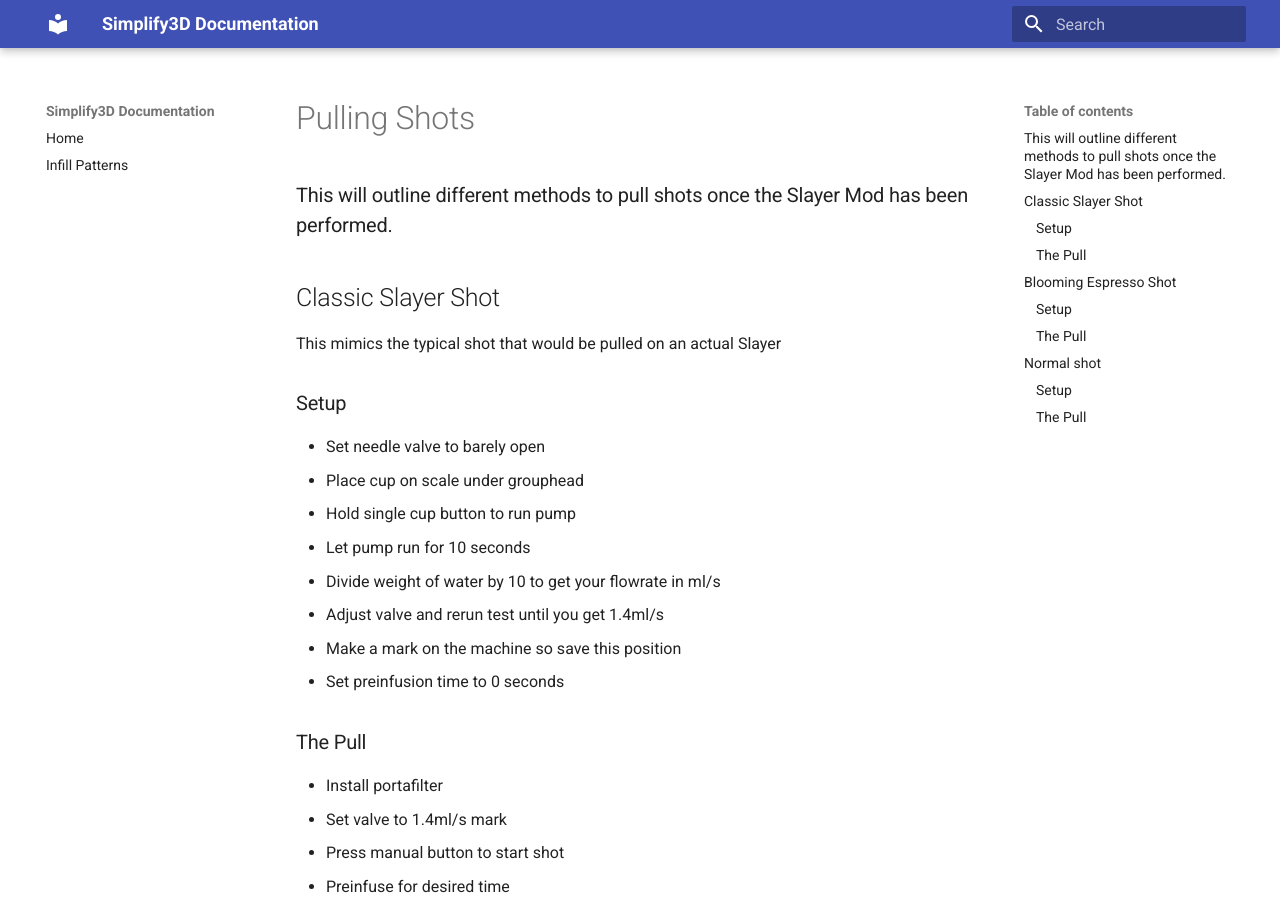
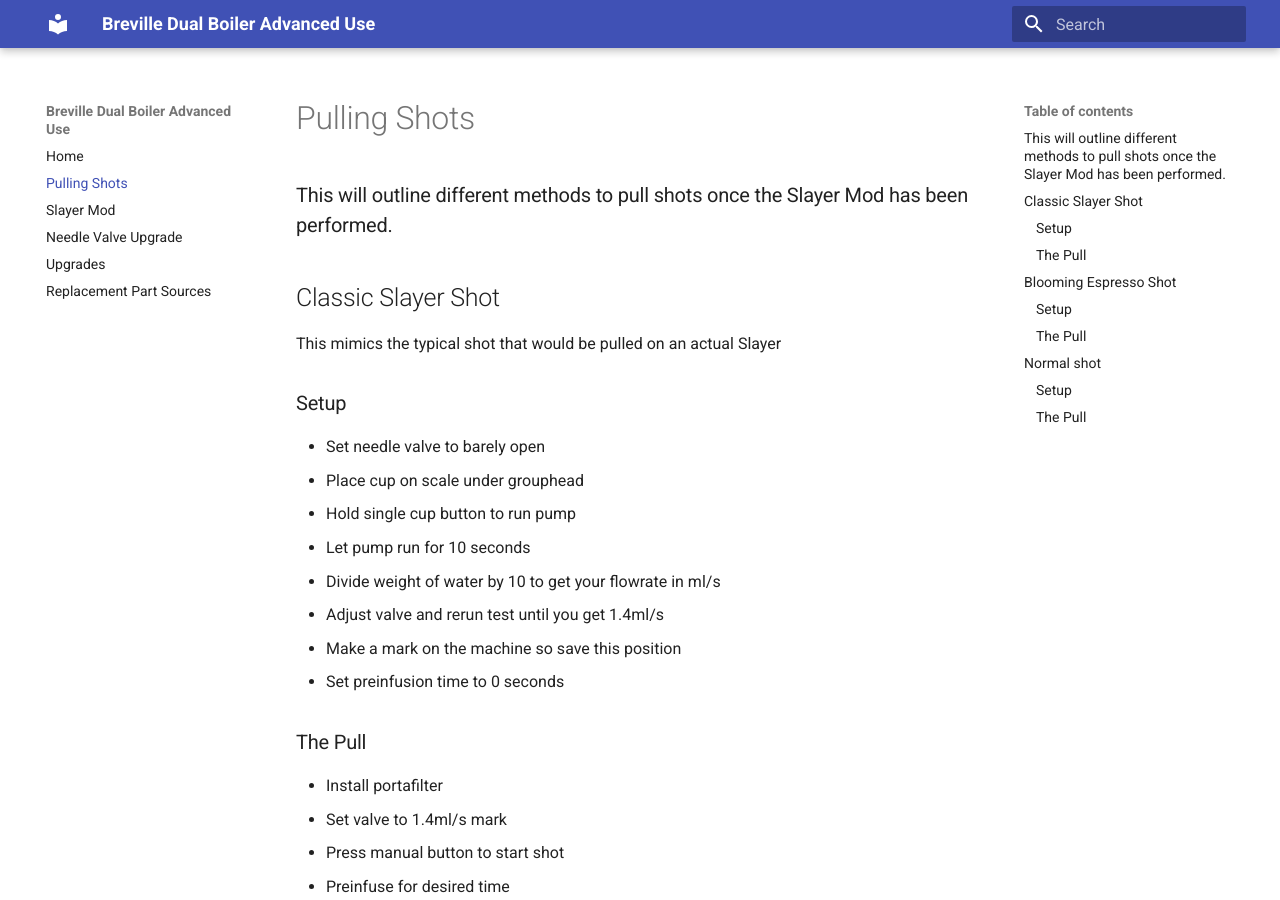
Before and after one commit to qporzk/BDB-Slayer, an MkDocs documentation site: the page built from docs/PullingShots.md, in a window 1280 px wide and 900 px high. Built offline with MkDocs 1.6.1 and Material for MkDocs 9.7.7, drawn with Linux system fonts in a browser that asks for light colours.

Commit message:
Updatemkdocs

```diff
--- a/mkdocs.yml
+++ b/mkdocs.yml
@@ -1,6 +1,10 @@
-site_name: Simplify3D Documentation
+site_name: Breville Dual Boiler Advanced Use
 nav:
-    - Home: index.md
-    - Infill Patterns: InfillPattern.md
+    - Home: README.md
+    - Pulling Shots: PullingShots.md
+    - Slayer Mod: SlayerMod.md
+    - Needle Valve Upgrade: JakeValve.md
+    - Upgrades: Upgrades.md
+    - Replacement Part Sources: ReplacementParts.md
 theme:
   name: 'material'
```
Also changed, not shown: docs/README.md (added, +23 -0 lines).
